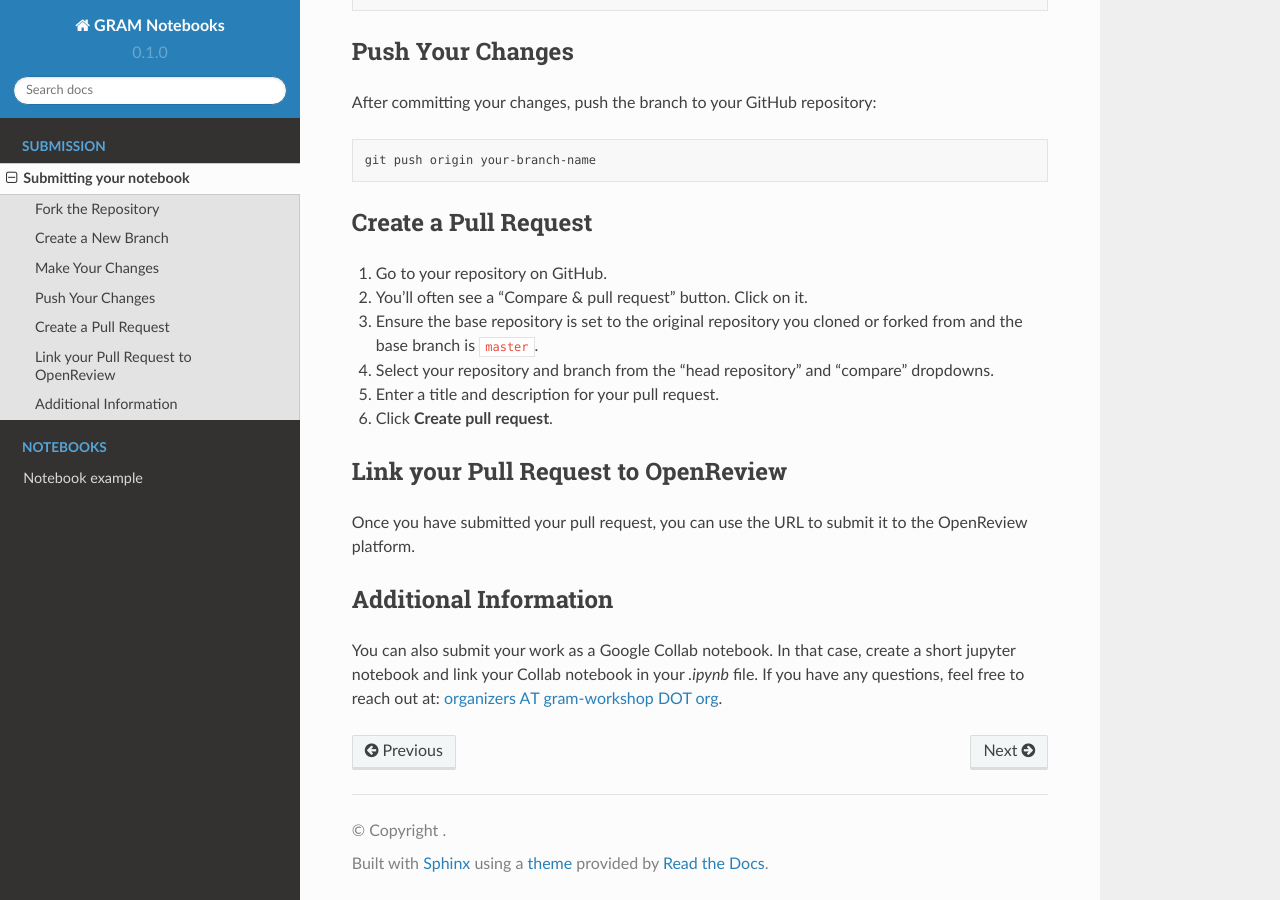
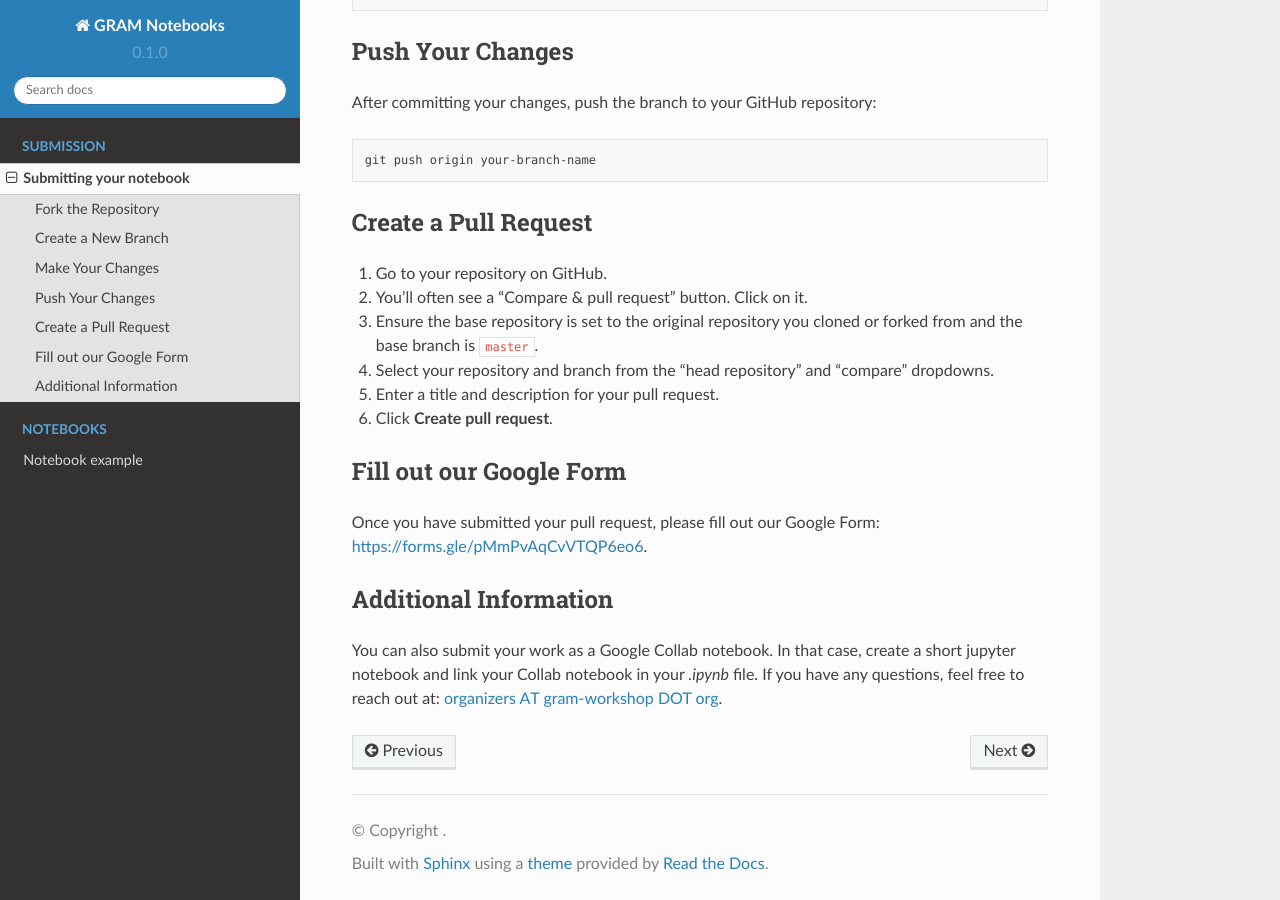
Before and after one commit to gram-blogposts/gram-notebooks, a Sphinx documentation site: the page built from docs/source/submission/instructions.rst, in a window 1280 px wide and 900 px high, scrolled down 884 px. Built offline with Sphinx 7.4.7 and the Read the Docs theme 2.0.0, drawn with Linux system fonts in a browser that asks for light colours.

Commit message:
add google form

```diff
--- a/docs/source/submission/instructions.rst
+++ b/docs/source/submission/instructions.rst
@@ -54,10 +54,10 @@ Create a Pull Request
 5. Enter a title and description for your pull request.
 6. Click **Create pull request**.
 
-Link your Pull Request to OpenReview
+Fill out our Google Form
 ----------------------
 
-Once you have submitted your pull request, you can use the URL to submit it to the OpenReview platform.
+Once you have submitted your pull request, please fill out our Google Form: https://forms.gle/pMmPvAqCvVTQP6eo6.
 
 Additional Information
 ----------------------
```
